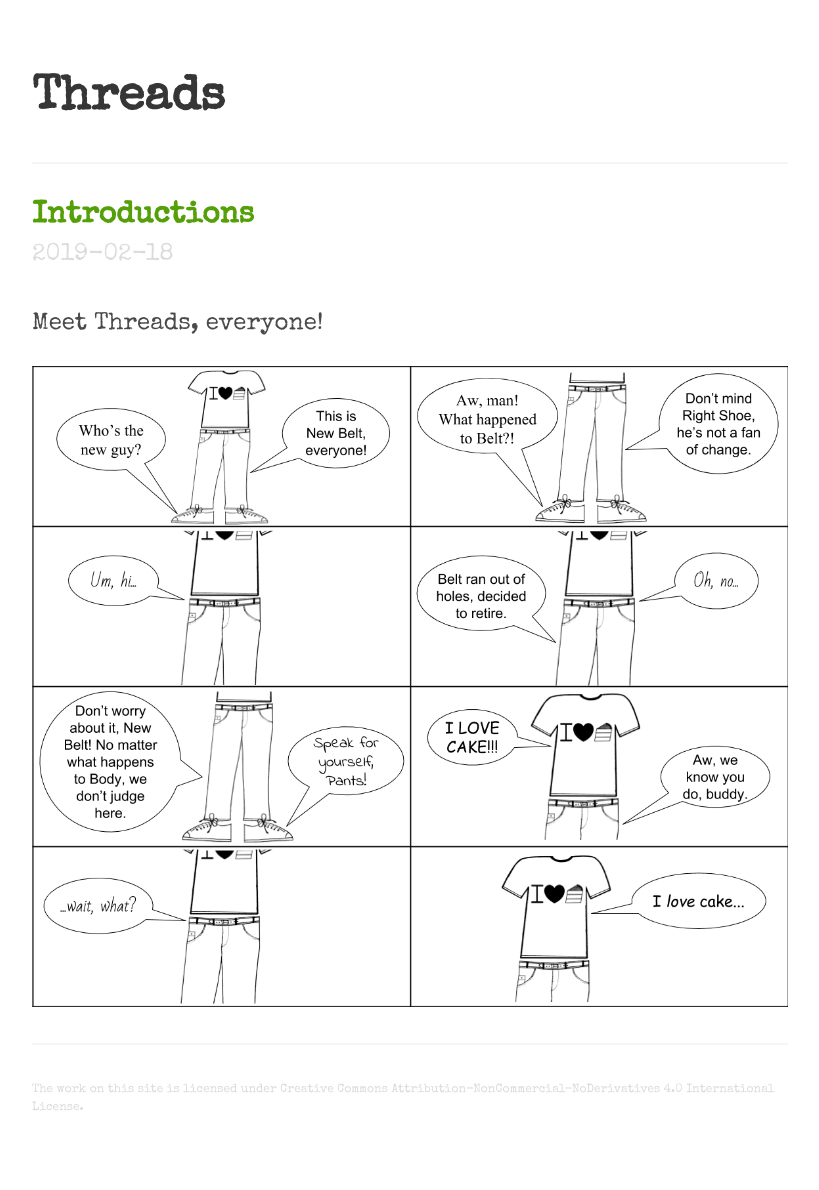
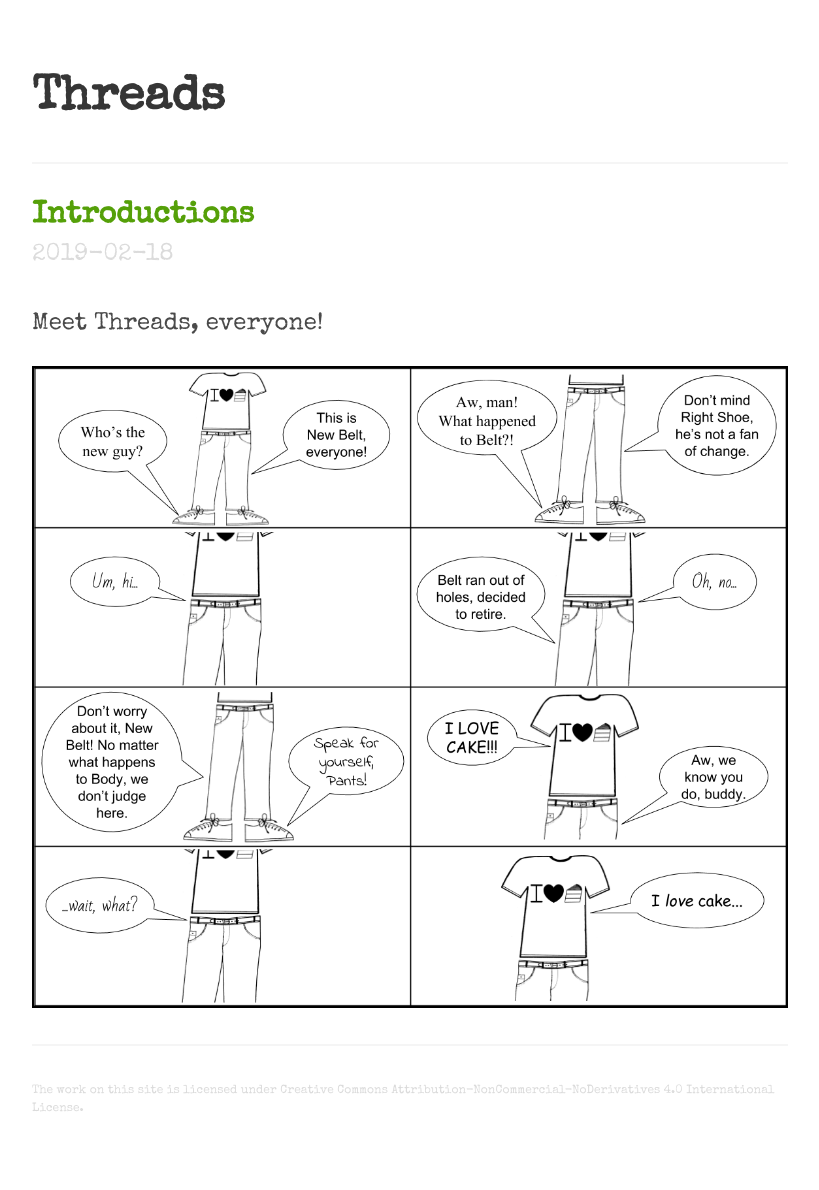
Before and after one commit to jrc03c/threads, a Jekyll site: the page built from index.html, in a window 1280 px wide. Shown: the whole page, without its empty margins (230-1049 px from the left). Built offline with Jekyll 4.4.1, drawn with Linux system fonts in a browser that asks for light colours; the list of posts is cut into pages by our own code.

Commit message:
Added image border.

```diff
--- a/css/style.css
+++ b/css/style.css
@@ -12,6 +12,7 @@ p {
 
 img {
   margin: 0;
+  border: 0.1rem solid black;
 }
 
 .title, b {
```
